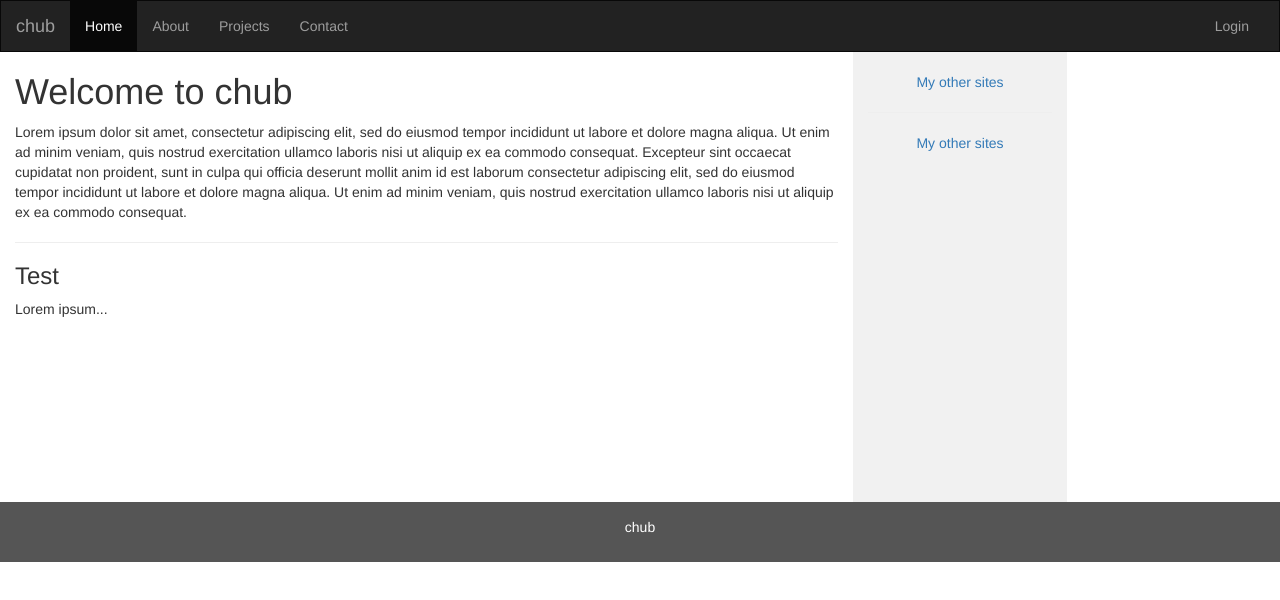
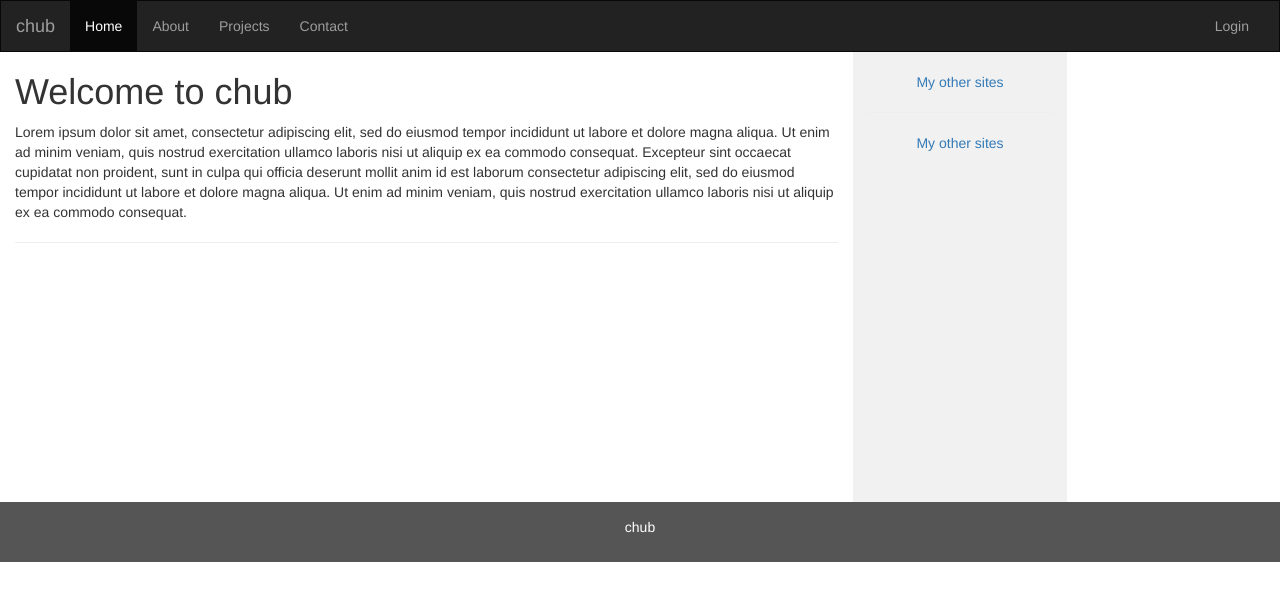
Before and after one commit to chub101/we, a plain HTML site: page index.html in a window 1280 px wide. Drawn offline with nearby package versions, Linux system fonts and the light colour scheme; a script that the page names is missing.

Commit message:
Update index.html

```diff
--- a/index.html
+++ b/index.html
@@ -80,8 +80,6 @@
       <p>Lorem ipsum dolor sit amet, consectetur adipiscing elit, sed do eiusmod tempor incididunt ut labore et dolore magna aliqua. Ut enim ad minim veniam, quis nostrud exercitation ullamco laboris nisi ut aliquip ex ea commodo consequat. Excepteur sint occaecat cupidatat non proident, sunt in culpa qui officia deserunt mollit anim id est laborum consectetur adipiscing elit, sed do eiusmod tempor incididunt ut labore et dolore magna aliqua. Ut enim ad minim veniam, quis nostrud exercitation ullamco laboris nisi ut aliquip ex ea commodo consequat.
       </p>
       <hr>
-      <h3>Test</h3>
-      <p>Lorem ipsum...</p>
     </div>
 	            <div class="col-sm-2 sidenav">
 <a href="#">My other sites</a>
```
